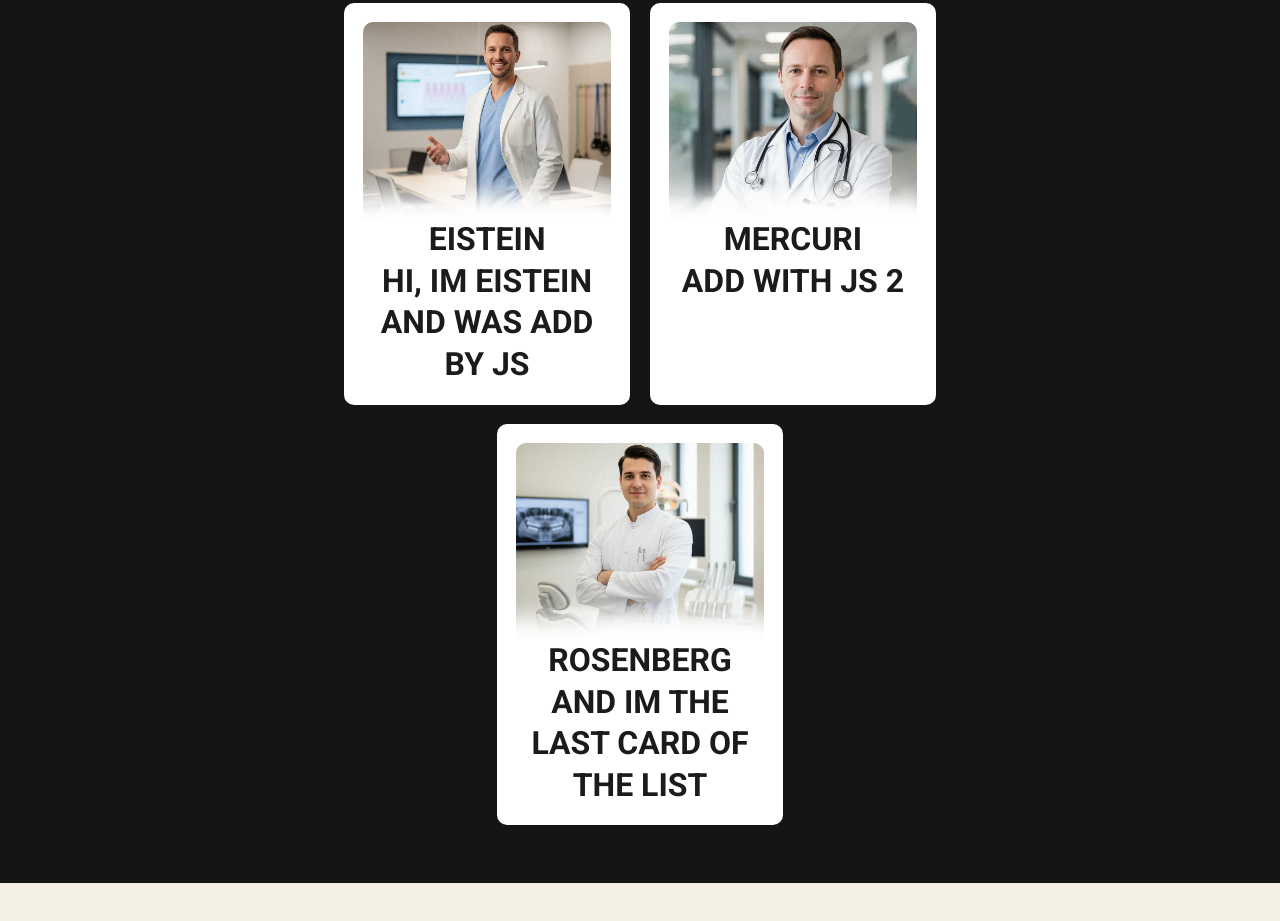
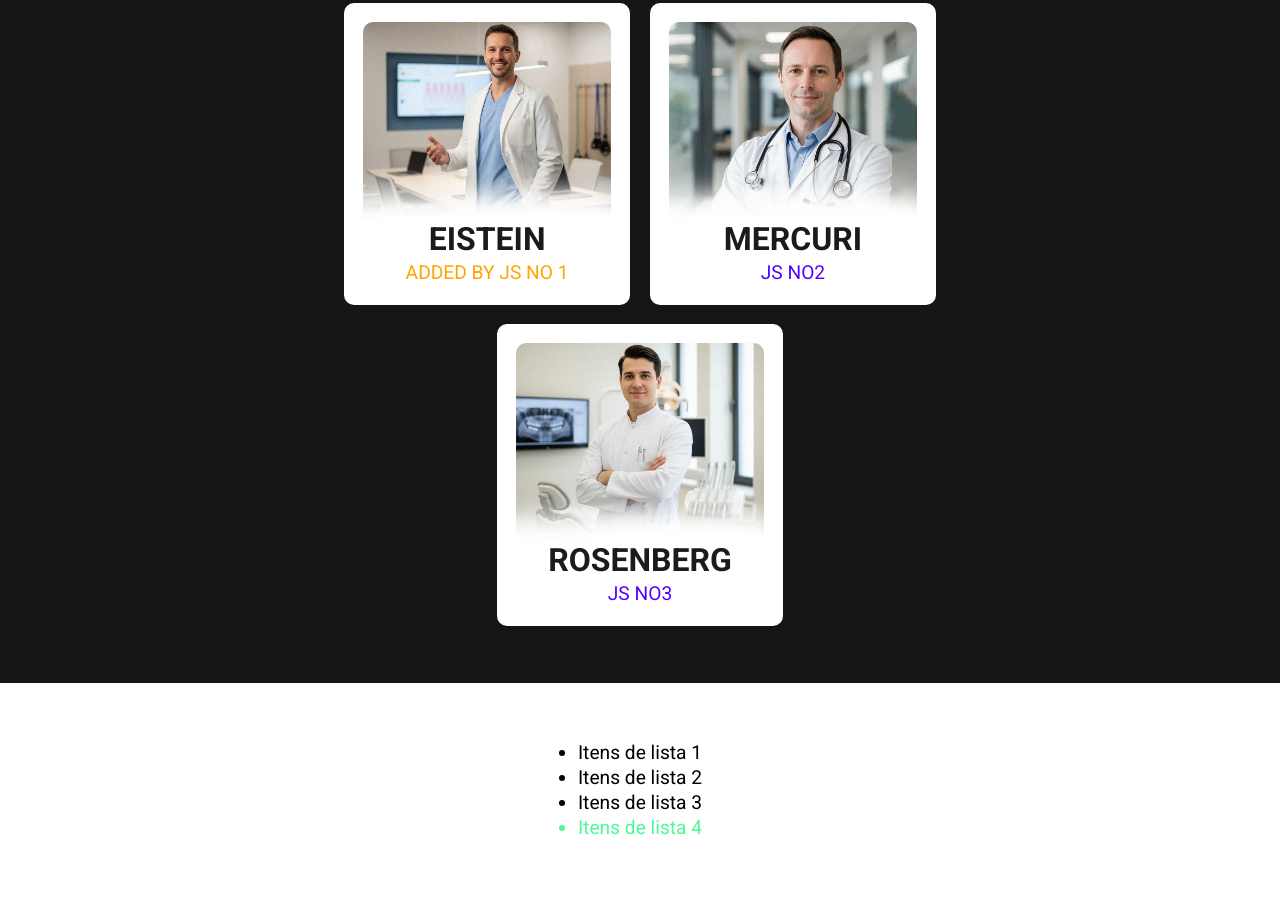
Before and after one commit to henriquenagy/Javascript-base, a plain HTML site: page Basics/index.html in a window 1280 px wide. Shown: the part 913-1834 px from the top of the page. After the commit the page ends 1811 px from the top, so only its background shows below. Drawn offline with Linux system fonts and the light colour scheme.

Commit message:
segunda braba

```diff
--- a/Basics/basico-para-lembrar.js
+++ b/Basics/basico-para-lembrar.js
@@ -1,14 +1,14 @@
-//-------------> SINAIS DE ALERTA E ERRO NO CONSOLE INSPECIONAR
+//--------------------------> SINAIS DE ALERTA E ERRO NO CONSOLE INSPECIONAR
 console.warn('ESSE NÃO É ERRO, É SÓ UM AVISO') //Use o console.warn() para exibir avisos. Não é um erro que quebra a aplicação, mas uma situação que o desenvolvedor deve estar ciente.
 console.error('Falha na autenticação: A senha precisa ter no mínimo 8 caracteres.') //Use o console.error() para exibir erros. Diferente de um aviso, um erro geralmente significa que algo deu errado e a operação esperada não pôde ser concluída. É usado para mensagens de falha crítica.
 
-//-------------> APENAS MENSAGENS NO CONSOLE INSPECIONAR
+//-------------------------->APENAS MENSAGENS NO CONSOLE INSPECIONAR
 console.log('Para aparecer algo no console - inspecionar elemento')
 console.log('String with \n multiple \n lines') //Aspas Normais (' ou "): Use \n para pular a linha na saída, mas escreva todo o seu código em uma única linha.
 console.log(`String
 with multiple lines`) //Aspas de Acento (`): Pode pular a linha diretamente no seu código, e essa quebra será refletida na saída.
 
-//-------------> console.table() serve para exibir dados complexos, como arrays e objetos, de uma forma muito mais organizada e legível do que o console.log() tradicional.  Ele formata os dados em uma tabela interativa dentro do console do navegador.
+//-------------------------->console.table() serve para exibir dados complexos, como arrays e objetos, de uma forma muito mais organizada e legível do que o console.log() tradicional.  Ele formata os dados em uma tabela interativa dentro do console do navegador.
 const usuarios = [
  { id: 1, nome: 'Ana', cidade: 'São Paulo' },
  { id: 2, nome: 'Bruno', cidade: 'Rio de Janeiro' },
@@ -17,51 +17,52 @@ const usuarios = [
 console.table(usuarios)
 console.log(usuarios)
 
-//-------------> IT OPEN A BOX ON THE BROWSER, SO THE USER CAN TEXT SOMETHING
+//-------------------------->IT OPEN A BOX ON THE BROWSER, SO THE USER CAN TEXT SOMETHING
 //prompt('Dit it opened there, mooron?')
 
-//-------------> INSERIR COR DE FUNDO EM UMA DIV (AQUI É A HERO 1a seção e fundo dos cards Who we are)
-const bgHero = document.querySelector('.relatives')
-const bgWhoWeAre = document.querySelector('.cards')
-//Aplica o estilo de background diretamente na propriedade 'style.background'. Note que passamos apenas o valor, dentro de aspas.
-bgHero.style.background =
- 'linear-gradient(180deg, rgba(7, 48, 108, 1) 0%, rgba(96, 58, 222, 1) 100%)'
+//--------------------------> INSERIR COR DE FUNDO EM UMA DIV (1a e 3a seções)
+const bgHero = document.querySelector('.relatives') //1a seção
+bgHero.style.background = 'linear-gradient(180deg, rgba(7, 48, 108, 1) 0%, rgba(96, 58, 222, 1) 100%)'
+
+const bgWhoWeAre = document.querySelector('.cards') //3a seção
 bgWhoWeAre.style.backgroundColor = '#151515ff'
 
-//-------------> TESTE DE SELETORES
+//--------------------------> TESTE DE QUERY SELECTOR
 const firstElement = document.querySelector('.javonico') // Pega UM SÓ elemento (o primeiro que encontra). Ele não retorna uma lista, então você não pode usar o método .forEach() nele.
 firstElement.style.color = '#50F798'
-const quartoP = document.querySelector('p:nth-of-type(4)')
 
-const allElements = document.querySelectorAll('.iamacard') // Pega TODOS os elementos que correspondem. Ele retorna uma NodeList (uma lista), na qual você pode usar o .forEach(). Abaixo temos .forEach() para passar por CADA elemento da lista
-allElements.forEach(card => {
- card.style.backgroundColor = 'white'
-}) // 'card' aqui representa um elemento .iamacard de cada vez durante o loop
+const quartoLi = document.querySelector('li:nth-of-type(4)') // Pega o quarto elemento
+quartoLi.style.color = '#50F798'
 
-const doFundao = document.querySelector('#branquelonico')
-const body = document.body
-doFundao.style.width = '100vw'
-doFundao.style.height = '20vh'
+const secao4 = document.querySelector('.branquelonico') // 1. Mudar a cor de fundo da 4ª seção
+secao4.style.backgroundColor = 'white'
 
-//-------------> INSERT A TEXT BEFORE THE <P> IN THE CARDS SECTION
+//--------------------------> INSERT A TEXT BEFORE THE <P> IN THE CARDS SECTION
 const pDosCards = document.querySelectorAll('.iamacard p') // Seleciona TODOS os parágrafos (<p>) dentro das divs com a classe .iamacard
-// As descrições que você quer adicionar
-const descricoes = [
- 'Hi, im eistein and was add by js',
- 'Add with js 2',
- 'And im the last card of the list'
-]
+const descricoes = ['Added by Js No 1', 'Js No2', 'Js No3'] // As descrições que você quer adicionar
+
 // Passa por cada parágrafo encontrado
 pDosCards.forEach((paragrafoExistente, index) => {
  // Verifica se existe uma descrição para a posição atual
  if (descricoes[index]) {
   const novoParagrafo = document.createElement('p') // 1. Cria um elemento <p> completamente NOVO na memória
-  // 2. Coloca o texto da descrição nesse novo <p>
-  novoParagrafo.textContent = descricoes[index]
-  novoParagrafo.classList.add('descricao-imagem-custom') // Adiciona uma classe para estilo
-  // 3. Insere o NOVO parágrafo DEPOIS do parágrafo existente. O original não é tocado.
-  paragrafoExistente.insertAdjacentElement('afterend', novoParagrafo)
+  novoParagrafo.textContent = descricoes[index] // 2. Coloca o texto da descrição nesse novo <p>
+  paragrafoExistente.insertAdjacentElement('afterend', novoParagrafo) // 3. Insere o NOVO parágrafo DEPOIS do parágrafo existente. O original não é tocado.
+  novoParagrafo.classList.add('formataAddedP') // Adiciona uma classe e alterei depois no CSS
  }
 })
 
-//AGORA FALTA MEXER NO BODY NA 4A SEÇÃO PRA DEIXAR BRANCO OU SEI LÁ, E DEPOIS PEGAR O 2GUNDO P dos cards e mudar cor
+//--------------------------> TESTE DE QUERY SELECTOR ALL
+const todosOsPCards = document.querySelectorAll('.iamacard p') // 2. Pegar o SEGUNDO <P> dos cards e mudar a cor.
+const segundoPCard = todosOsPCards[1] // Depois, acessamos o segundo item da lista (que está na posição 1, pois a contagem começa em 0).
+segundoPCard.style.color = 'orange' // Mudando a cor do texto
+
+// Pega TODOS os elementos que correspondem. Ele retorna uma NodeList (uma lista), na qual você pode usar o .forEach(). Abaixo temos .forEach() para passar por CADA elemento da lista
+const allElements = document.querySelectorAll('.iamacard')
+allElements.forEach(card => {
+ card.style.maxWidth = '32%'
+ card.style.width = '100%'
+ card.style.backgroundColor = 'var(--white)'
+ card.style.padding = '1em'
+ card.style.borderRadius = '10px'
+})
--- a/Basics/index.html
+++ b/Basics/index.html
@@ -8,46 +8,30 @@
   <script defer src="basico-para-lembrar.js"></script>
   <link rel="preconnect" href="https://fonts.googleapis.com" />
   <link rel="preconnect" href="https://fonts.gstatic.com" crossorigin />
-  <link
-   href="https://fonts.googleapis.com/css2?family=Oxanium:wght@700&family=Roboto:wght@400;700&display=swap"
-   rel="stylesheet"
-  />
+  <link href="https://fonts.googleapis.com/css2?family=Oxanium:wght@700&family=Roboto:wght@400;700&display=swap" rel="stylesheet" />
  </head>
  <body>
   <main>
    <!-- >>>>>>>>>>>>>>>>>>>>>>>>>>>>> HERO SECTION <<<<<<<<<<<<<<<<<<<<<<<<<<<<< -->
-   <section class="relatives">
+   <section class="relatives section1">
     <div class="absolutes">
      <h1>MODELAGEM E VENDAS PARA O SUCESSO DO SEU NEGÓCIO.</h1>
-     <p>
-      A Mile High Participações reúne núcleo de especialistas que, junto a rede de consultores
-      selecionados, atua, tanto compondo, quanto assessorando, projetos para que suas estruturas
-      estratégicas, financeiras, gestoras e comerciais contem com os profissionais e parceiros
-      sinérgicos às suas metas.
-     </p>
+     <p>A Mile High Participações reúne núcleo de especialistas que, junto a rede de consultores selecionados, atua, tanto compondo, quanto assessorando, projetos para que suas estruturas estratégicas, financeiras, gestoras e comerciais contem com os profissionais e parceiros sinérgicos às suas metas.</p>
     </div>
    </section>
    <!-- >>>>>>>>>>>>>>>>>>>>>>>>>>>>> 2ND - WHAT WE DO <<<<<<<<<<<<<<<<<<<<<<<<<<<<< -->
-   <section class="flexx">
+   <section class="flexx section2">
     <div class="inside-flexx">
      <h2>O que fazemos</h2>
-     <p id="unicao">
-      Da análise estratégica à execução comercial, estruturamos projetos completos para gerar
-      crescimento real e sustentável.
-     </p>
+     <p id="unicao">Da análise estratégica à execução comercial, estruturamos projetos completos para gerar crescimento real e sustentável.</p>
     </div>
    </section>
    <!-- >>>>>>>>>>>>>>>>>>>>>>>>>>>>> 3RD - CARDS <<<<<<<<<<<<<<<<<<<<<<<<<<<<< -->
-   <section class="cards flexx">
+   <section class="cards flexx section3">
     <div class="los-cartones">
      <h2>Who we are</h2>
-     <p class="javonico">
-      Esse é o primeiro texto para ver como funciona o queryselector sem o all
-     </p>
-     <p class="javonico">
-      Our history has started when we were at college - just looking to be doctors... And look who
-      we had bacome?
-     </p>
+     <p class="javonico">Esse é o primeiro texto para ver como funciona o queryselector sem o all</p>
+     <p class="javonico">Our history has started when we were at college - just looking to be doctors... And look who we had bacome?</p>
      <div class="iamacard">
       <img src="img/card (1).webp" alt="" />
       <p>Eistein</p>
@@ -63,7 +47,16 @@
     </div>
    </section>
    <!-- >>>>>>>>>>>>>>>>>>>>>>>>>>>>> 4th - BODY TEST IN JS <<<<<<<<<<<<<<<<<<<<<<<<<<<<< -->
-   <section id="branquelonico"></section>
+   <section class="branquelonico flexx section4">
+    <div class="inside-flexx">
+     <ul>
+      <li>Itens de lista 1</li>
+      <li>Itens de lista 2</li>
+      <li>Itens de lista 3</li>
+      <li>Itens de lista 4</li>
+     </ul>
+    </div>
+   </section>
   </main>
  </body>
 </html>
--- a/Basics/style.css
+++ b/Basics/style.css
@@ -24,13 +24,13 @@ VARIÁVEIS GLOBAIS (:ROOT)
 =================================================== */
 :root {
  /* Cores */
- --cor-primaria: #b0884e;
- --cor-fundo: #f4efe4;
+ --Green: #0de170;
+ --Purple: #5400ff;
+ --Blue: #0040ff;
  --black-light: #1b1b1b;
- --cor-branca: #ffffff;
- --cor-preta: #000000;
- --cor-cinza: #d9d9d9;
- --cor-links: #351ad0; /* Cor para links, pode ser a primária */
+ --white: #ffffff;
+ --black: #000000;
+ --gray: #d9d9d9;
 
  /* Alturas e Espaçamentos */
  --altura-header: 4.5rem;
@@ -59,7 +59,7 @@ h4 {
  font-family: var(--fonte-titulos);
  font-weight: var(--peso-negrito);
  line-height: var(--altura-linha-h1);
- color: var(--cor-branca);
+ color: var(--white);
 }
 
 h1 {
@@ -79,12 +79,12 @@ p {
  /* A maioria dos estilos de 'p' já são herdados do 'body'. Só precisamos ajustar o que for específico. */
  text-align: center;
  min-width: 100%;
- color: var(--cor-branca);
+ color: var(--white);
  font-size: var(--tamanho-texto-p);
 }
 
 a {
- color: var(--cor-links);
+ color: var(--Blue);
  text-decoration: none; /* Agora sim removemos o sublinhado de forma segura */
  font-weight: var(--peso-negrito);
 }
@@ -126,6 +126,7 @@ img {
  text-align: center;
  max-width: 50%;
 }
+
 /* ------------------------> CARDS SECTION*/
 .los-cartones {
  display: flex;
@@ -133,14 +134,6 @@ img {
  justify-content: center;
  gap: 1em;
  max-width: 70vw;
-}
-
-.iamacard {
- max-width: 32%;
- width: 100%;
- background-color: var(--cor-cinza);
- border-radius: 10px;
- padding: 1em;
 }
 
 .iamacard p {
@@ -156,3 +149,9 @@ img {
  object-fit: contain;
  border-radius: 10px 10px 0 0;
 }
+
+p.formataAddedP {
+ color: var(--Purple);
+ font-size: var(--tamanho-texto-p);
+ font-weight: var(--peso-leve);
+}
```
